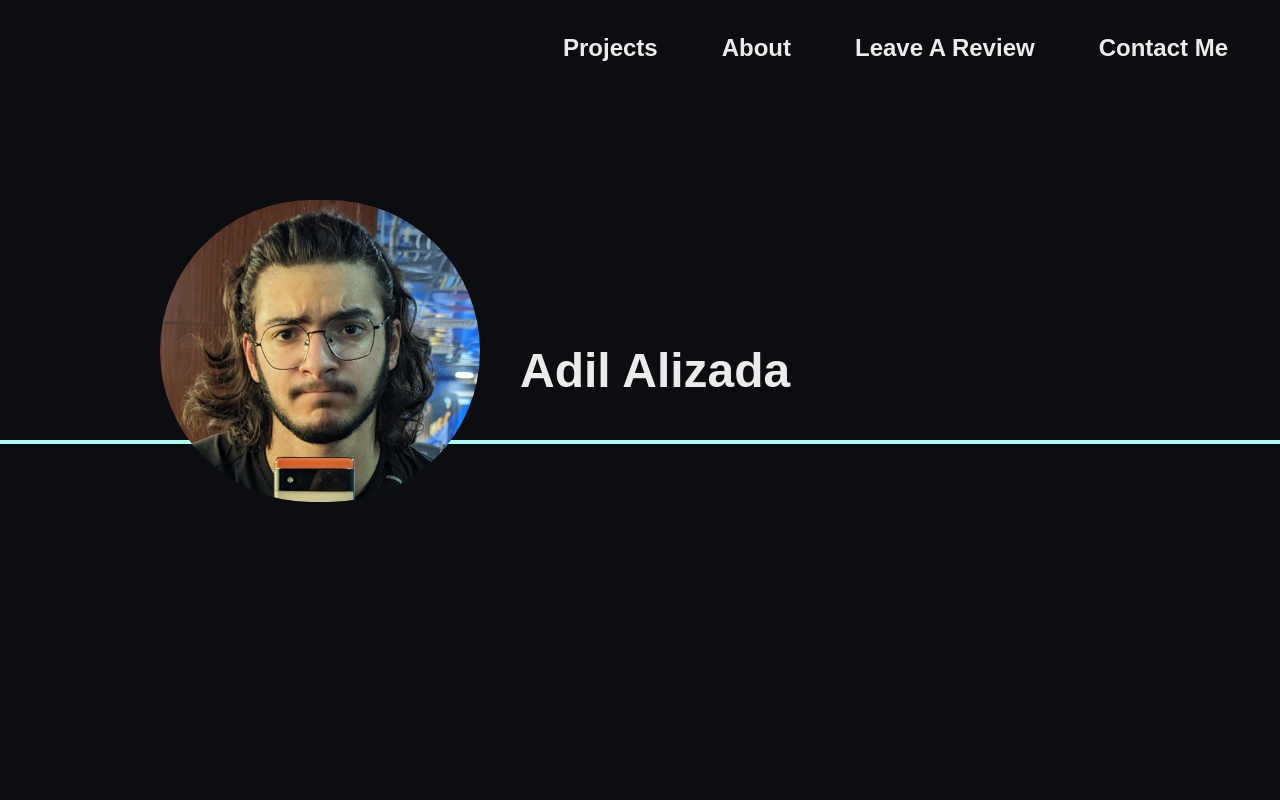
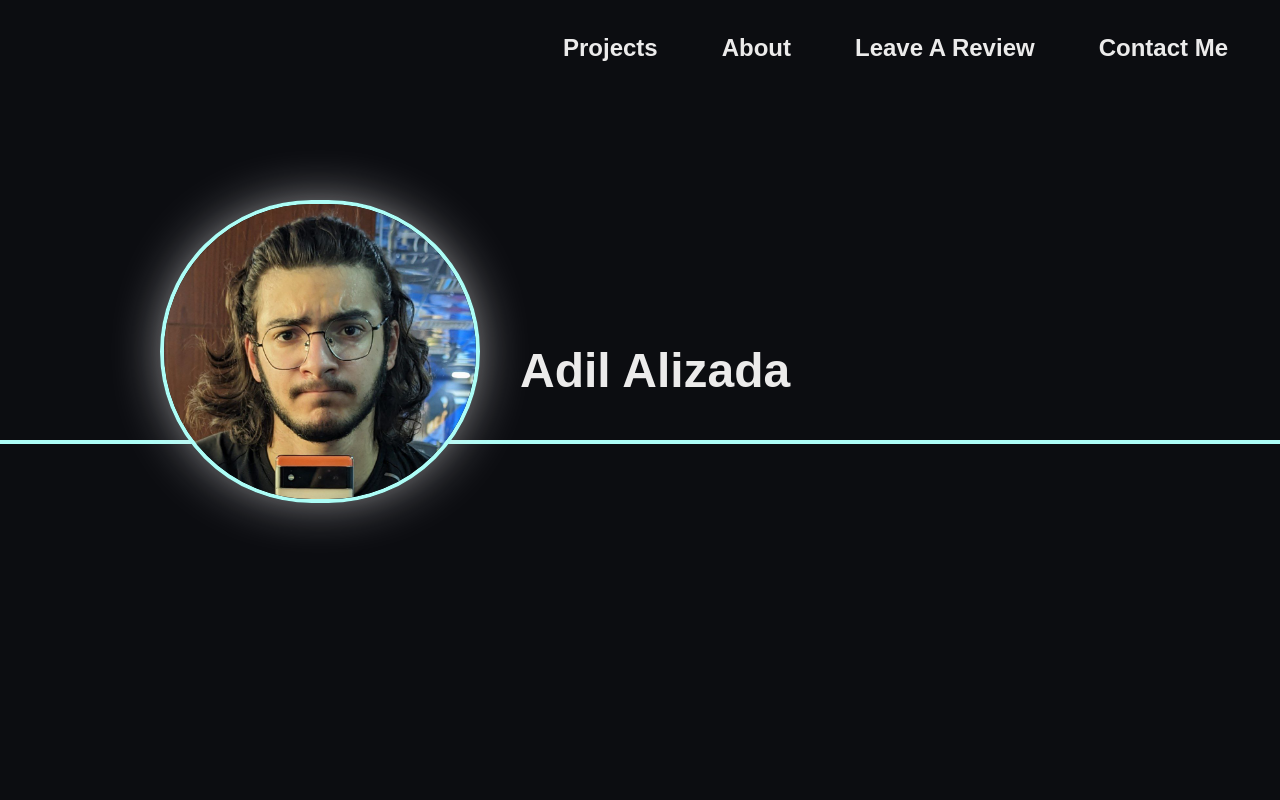
Before and after one commit to AdiKsOnDev/PortfolioWebPage, a React (Create React App) app in the folder front-end/: page / in a window 1280 px wide. Shown: the top 800 px of the page. Built offline with nearby package versions, Linux system fonts and the light colour scheme; no server answers.

Commit message:
Changed Profile's style

```diff
--- a/front-end/src/components/Profile.js
+++ b/front-end/src/components/Profile.js
@@ -5,7 +5,7 @@ function Profile() {
         <div className="flex flex-col justify-between h-screen">
             <div className="flex flex-row items-center absolute w-full top-1/4 z-10">
                 <div className="w-40"></div>
-                <img alt="profile-pic" src={ProfilePic} className="rounded-full w-1/4" />
+                <img alt="profile-pic" src={ProfilePic} className="rounded-full w-1/4 border-4 border-accent shadow-[0_0px_60px_-15px_rgba(0,0,0,0.3)] shadow-tertiary" />
                 <h1 className="text-5xl text-tertiary font-semibold ml-10 mt-10">Adil Alizada</h1>
             </div>
             <hr className="w-full border-t-4 border-accent absolute top-55-p z-0" />
```
